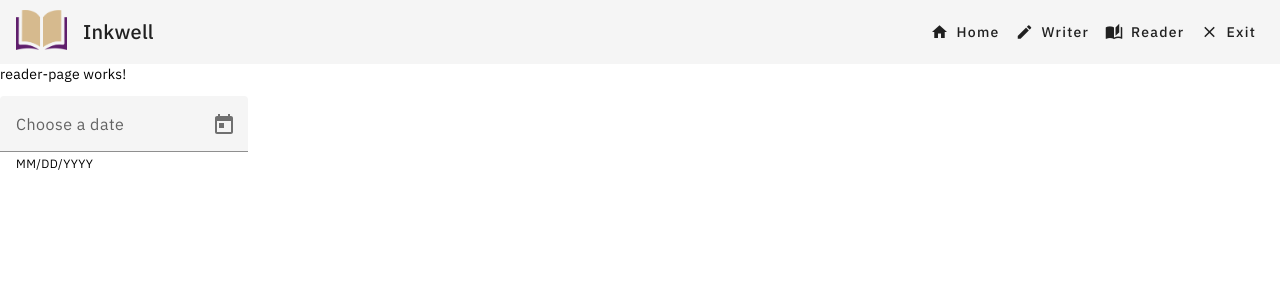
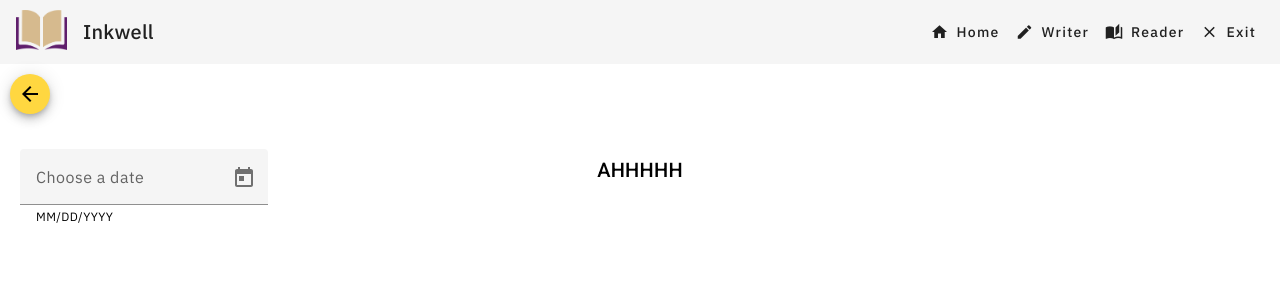
Before and after one commit to ShivankKapoor/inkwell, an Angular app: page /reader in a window 1280 px wide. Shown: the top 300 px of the page. Built offline with nearby package versions, Linux system fonts and the light colour scheme.

Commit message:
Fix up reader picker

```diff
--- a/src/app/components/reader-picker/reader-picker.component.ts
+++ b/src/app/components/reader-picker/reader-picker.component.ts
@@ -1,4 +1,4 @@
-import { Component, Input } from '@angular/core';
+import { Component, EventEmitter, Input, Output } from '@angular/core';
 import { MatDatepickerInputEvent } from '@angular/material/datepicker';
 
 @Component({
@@ -7,7 +7,9 @@ import { MatDatepickerInputEvent } from '@angular/material/datepicker';
   styleUrls: ['./reader-picker.component.scss']
 })
 export class ReaderPickerComponent {
+  @Output() dateSelected: EventEmitter<Date | undefined> = new EventEmitter<Date | undefined>();
   @Input() availableDates: Date[] = [];
+  selectedDate: Date | null = null;
 
   dateFilter = (date: Date | null): boolean => {
     const dateString = date?.toISOString().split('T')[0]; // Format date to YYYY-MM-DD
@@ -16,8 +18,8 @@ export class ReaderPickerComponent {
     );
   }
 
-  onDateChange(event: MatDatepickerInputEvent<Date>) {
-    console.log('Selected date: ', event.value);
-    // You can add additional logic here if needed
+  onDateChange(event: any): void {
+    this.selectedDate = event.value;
+    this.dateSelected.emit(this.selectedDate ?? undefined); // Emit undefined if selectedDate is null
   }
 }
--- a/src/app/pages/reader-page/reader-page.component.html
+++ b/src/app/pages/reader-page/reader-page.component.html
@@ -1,2 +1,13 @@
-<p>reader-page works!</p>
-<app-reader-picker></app-reader-picker>
+<div class="go-back-button">
+    <button mat-mini-fab (click)="route.goToHome()">
+        <mat-icon aria-hidden="false" aria-label="Example home icon" fontIcon="arrow_back"></mat-icon>
+    </button>
+</div>
+<div class="picker-container">
+    <div class="picker">
+        <app-reader-picker (dateSelected)="onDateSelected($event)"></app-reader-picker>
+    </div>
+    <div class="entry-title">
+        <h2>{{ outputString }}</h2>
+    </div>
+</div>
--- a/src/app/pages/reader-page/reader-page.component.scss
+++ b/src/app/pages/reader-page/reader-page.component.scss
@@ -0,0 +1,57 @@
+.go-back-button {
+    padding-left: 10px;
+    padding-top: 10px;
+}
+
+.text-editor {
+    padding: 20px;
+}
+
+.picker-container {
+    margin-top: 40px;
+    padding-bottom: 20px;
+    display: flex;
+    align-items: center;
+    justify-content: center;
+    margin-bottom: 20px;
+    position: relative;
+}
+
+.picker {
+    padding-top: 20px;
+    padding-left: 20px;
+    position: absolute;
+    left: 0;
+}
+
+.entry-title {
+    white-space: nowrap;
+}
+
+.controls {
+    padding: 0 20px;
+    display: flex;
+    gap: 10px;
+  }
+
+  .text-editor-wrapper {
+    width: 100%;
+    padding: 0 20px; // Add padding to ensure it doesn't touch the edges
+    box-sizing: border-box; // Ensure padding doesn't overflow the container
+  }
+
+  .text-editor-container {
+    display: flex;
+    flex-direction: column;
+    align-items: flex-start;
+    width: 100%;
+  }
+
+  .editor-field {
+    width: 100%;
+    margin-bottom: 15px;
+  }
+
+  button {
+    font-size: 14px;
+  }
--- a/src/app/pages/reader-page/reader-page.component.ts
+++ b/src/app/pages/reader-page/reader-page.component.ts
@@ -1,4 +1,6 @@
 import { Component } from '@angular/core';
+import { RouterService } from '../../services/router/router.service';
+import { FileService } from '../../services/file-service/file.service';
 
 @Component({
   selector: 'app-reader-page',
@@ -6,5 +8,66 @@ import { Component } from '@angular/core';
   styleUrl: './reader-page.component.scss'
 })
 export class ReaderPageComponent {
+  outputString: string | undefined = "AHHHHH";
+  selectedDate: Date | undefined = undefined;
+  isEnabled: boolean = false;
+  textContent: string | undefined = '';
 
+  constructor(public route: RouterService, private fileService: FileService) { }
+
+  ngOnInit() {
+    console.log(this.fileService.getEntriesMap().keys());
+  }
+
+
+  onDateSelected(date: Date | undefined): void {
+    this.selectedDate = date;
+    if (this.selectedDate) {
+      this.isEnabled = true;
+      const dayNumber = this.selectedDate.getDay();
+      const dayString = this.dayNumToDay(dayNumber);
+      this.outputString =
+        dayString + ", " +
+        (this.selectedDate.getMonth() + 1) + "/" +
+        this.selectedDate.getDate() + "/" +
+        this.selectedDate.getFullYear();
+      this.textContent = this.fileService.getEntry(this.selectedDate.toDateString());
+      console.log(this.selectedDate.toString());
+      console.log(this.fileService.getEntry(this.selectedDate.toDateString()));
+    } else {
+      this.outputString = "";
+      this.isEnabled = false;
+    }
+  }
+
+
+  private dayNumToDay(num: number): string {
+    let dayString: string;
+    switch (num) {
+      case 0:
+        dayString = 'Sunday';
+        break;
+      case 1:
+        dayString = 'Monday';
+        break;
+      case 2:
+        dayString = 'Tuesday';
+        break;
+      case 3:
+        dayString = 'Wednesday';
+        break;
+      case 4:
+        dayString = 'Thursday';
+        break;
+      case 5:
+        dayString = 'Friday';
+        break;
+      case 6:
+        dayString = 'Saturday';
+        break;
+      default:
+        dayString = 'Unknown';
+    }
+    return dayString;
+  }
 }
```
